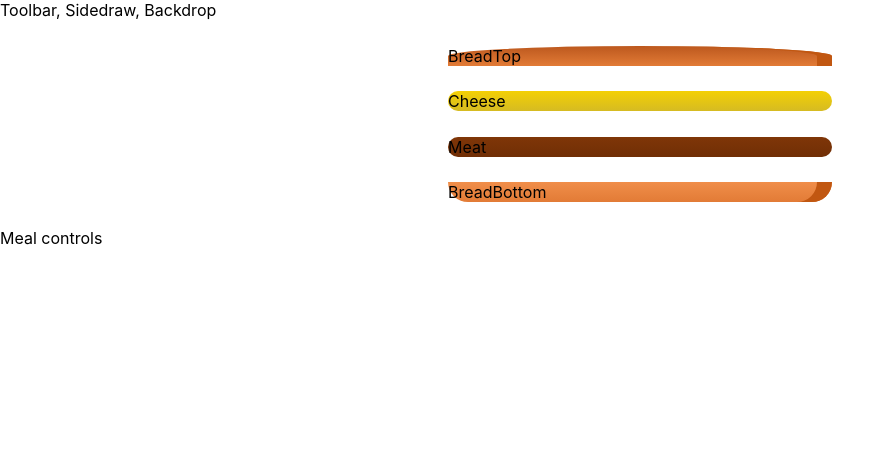
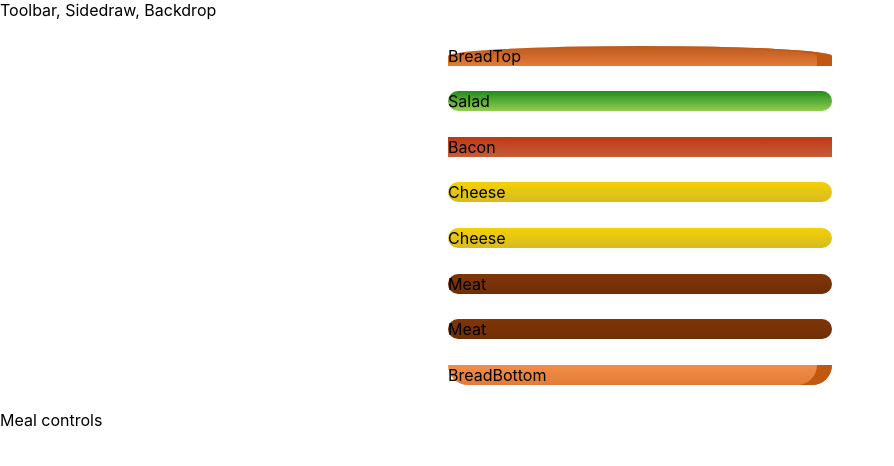
Before and after one commit to AlanKrajina/meal_builder_react_app, a React app: page / in a window 1280 px wide. Shown: the top 466 px of the page, without its empty margins (0-894 px from the left). Built offline with nearby package versions, Linux system fonts and the light colour scheme.

Commit message:
created array from object, created MealIngredient with array elements

```diff
--- a/src/components/Meal/Meal.js
+++ b/src/components/Meal/Meal.js
@@ -3,11 +3,19 @@
 import MealIngredient from './MealIngredient/MealIngredient'
 
 const meal = (props) => {
+    // creating an array from object
+    const transformedIngredients = Object.keys(props.ingredients)
+        .map(igKey => {
+            // ...Array(3) -> array with 3 elements
+            return [...Array(props.ingredients[igKey])].map((_, i) =>{
+                return <MealIngredient key={igKey + i} type={igKey} />
+            } )
+        })
+
     return (
             <div className={classes.Burger}>
                 <MealIngredient type='bread-top'/>
-                <MealIngredient type='cheese'/>
-                <MealIngredient type='meat'/>
+                {transformedIngredients}
                 <MealIngredient type='bread-bottom'/>
             </div>
 
```
